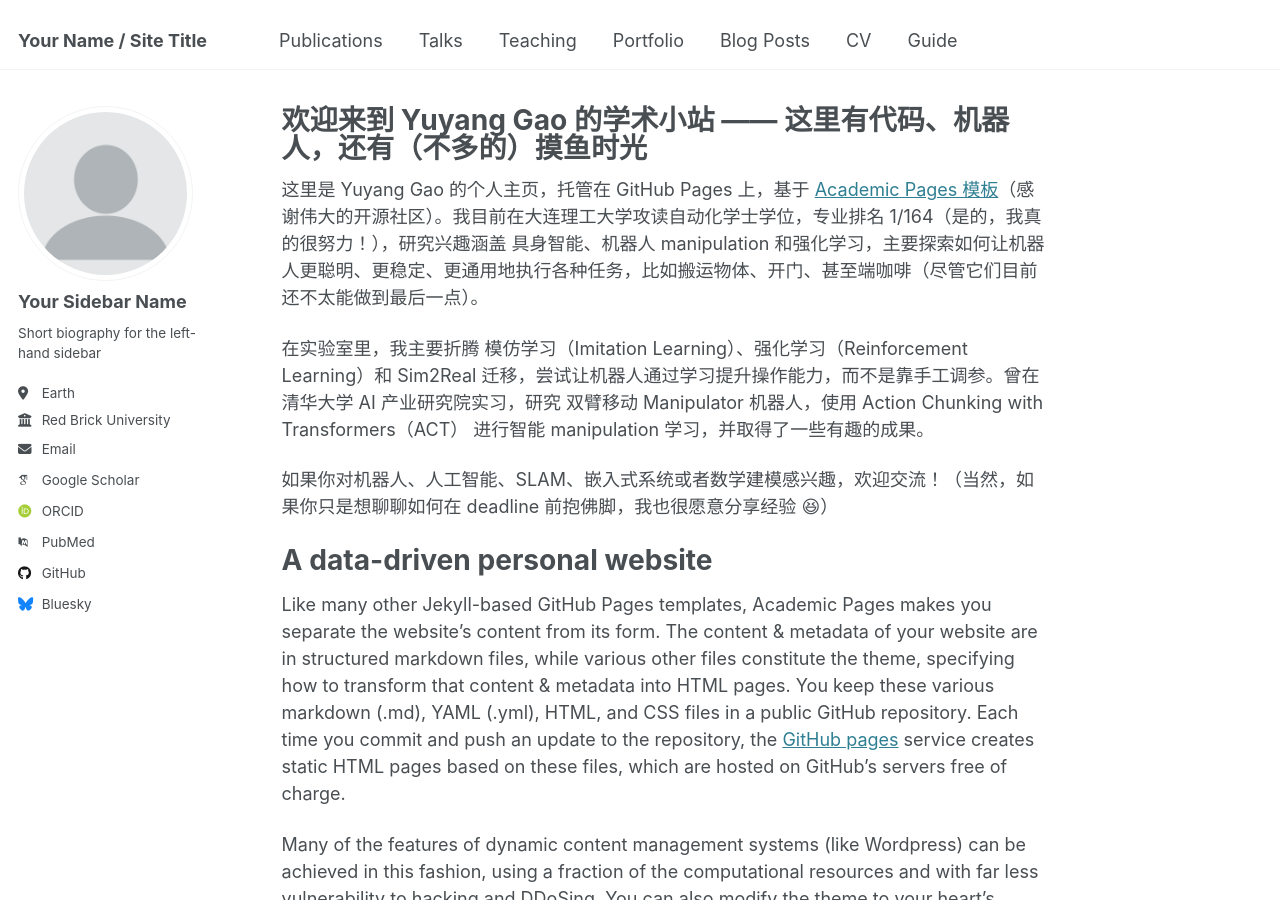
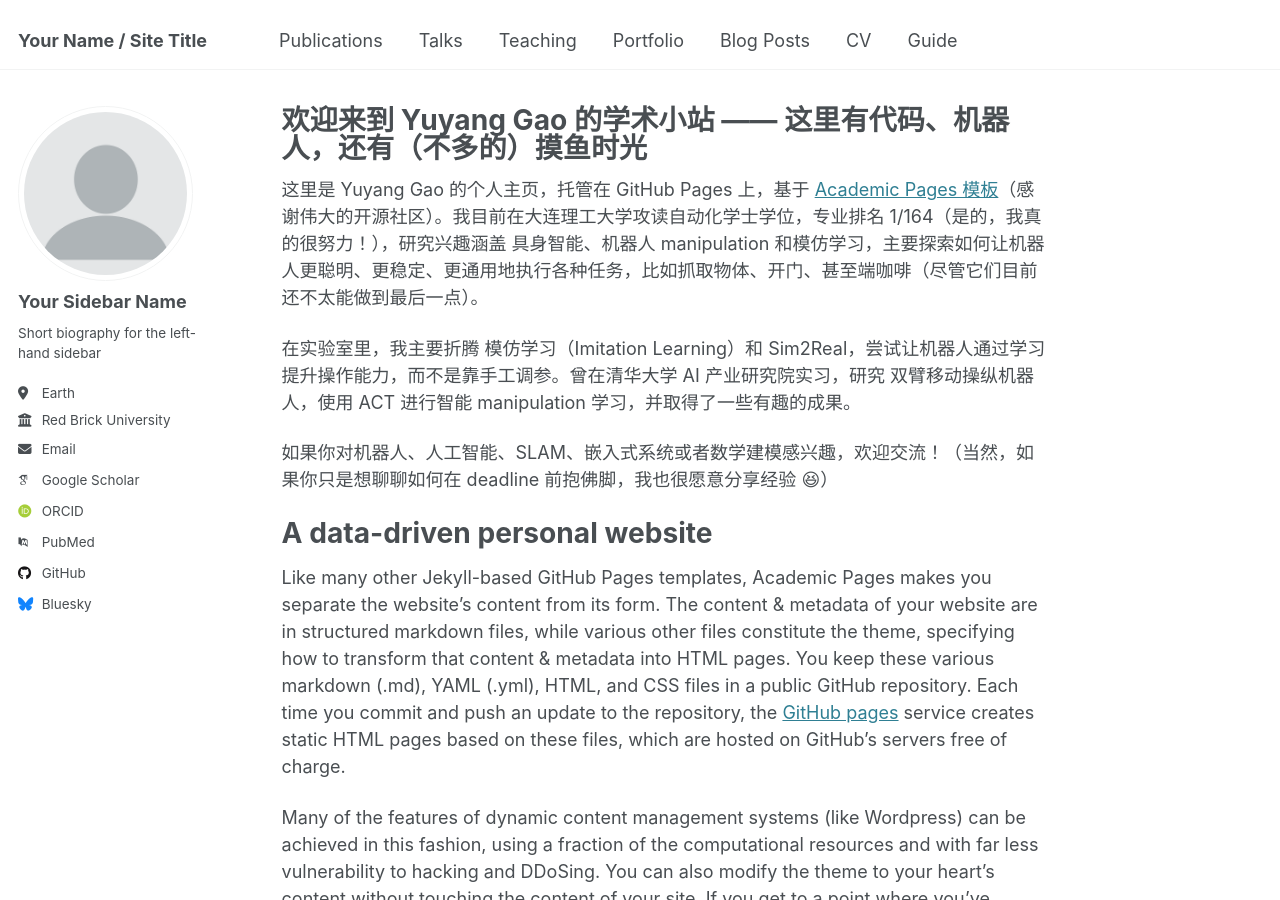
Before and after one commit to AndyGao6186/AndyGao6186.github.io, a Jekyll site: the page built from _pages/about.md, in a window 1280 px wide and 900 px high. Built offline with Jekyll 4.4.1, drawn with Linux system fonts in a browser that asks for light colours; some web fonts are replaced.

Commit message:
Update about.md

```diff
--- a/_pages/about.md
+++ b/_pages/about.md
@@ -7,9 +7,9 @@ redirect_from:
   - /about.html
 ---
 
-这里是 Yuyang Gao 的个人主页，托管在 GitHub Pages 上，基于 [Academic Pages 模板](https://github.com/academicpages/academicpages.github.io)（感谢伟大的开源社区）。我目前在大连理工大学攻读自动化学士学位，专业排名 1/164（是的，我真的很努力！），研究兴趣涵盖 具身智能、机器人 manipulation 和强化学习，主要探索如何让机器人更聪明、更稳定、更通用地执行各种任务，比如搬运物体、开门、甚至端咖啡（尽管它们目前还不太能做到最后一点）。
+这里是 Yuyang Gao 的个人主页，托管在 GitHub Pages 上，基于 [Academic Pages 模板](https://github.com/academicpages/academicpages.github.io)（感谢伟大的开源社区）。我目前在大连理工大学攻读自动化学士学位，专业排名 1/164（是的，我真的很努力！），研究兴趣涵盖 具身智能、机器人 manipulation 和模仿学习，主要探索如何让机器人更聪明、更稳定、更通用地执行各种任务，比如抓取物体、开门、甚至端咖啡（尽管它们目前还不太能做到最后一点）。
 
-在实验室里，我主要折腾 模仿学习（Imitation Learning）、强化学习（Reinforcement Learning）和 Sim2Real 迁移，尝试让机器人通过学习提升操作能力，而不是靠手工调参。曾在清华大学 AI 产业研究院实习，研究 双臂移动 Manipulator 机器人，使用 Action Chunking with Transformers（ACT） 进行智能 manipulation 学习，并取得了一些有趣的成果。
+在实验室里，我主要折腾 模仿学习（Imitation Learning）和 Sim2Real，尝试让机器人通过学习提升操作能力，而不是靠手工调参。曾在清华大学 AI 产业研究院实习，研究 双臂移动操纵机器人，使用 ACT 进行智能 manipulation 学习，并取得了一些有趣的成果。
 
 如果你对机器人、人工智能、SLAM、嵌入式系统或者数学建模感兴趣，欢迎交流！（当然，如果你只是想聊聊如何在 deadline 前抱佛脚，我也很愿意分享经验 😆）
 
```
